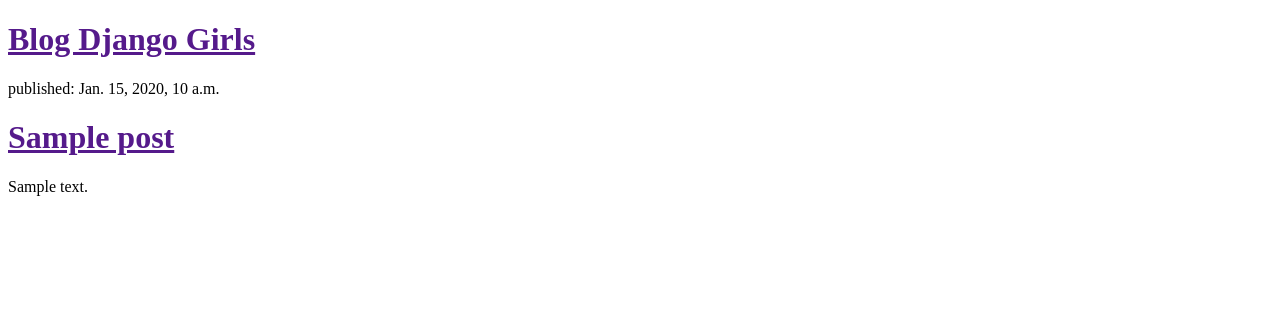
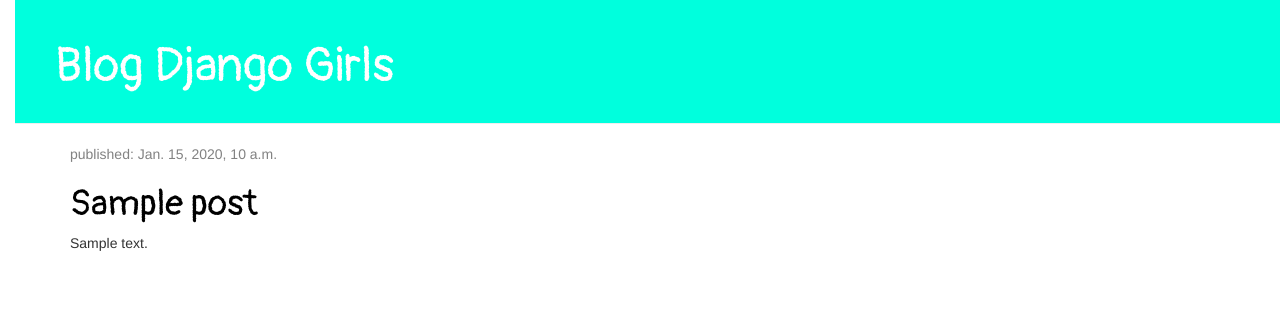
Before and after one commit to paolin28/mi-primer-blog, a Django app: template blog/templates/blog/post_list.html in a window 1280 px wide. Shown: the top 322 px of the page. Run offline with Django 3.2, Linux system fonts and the light colour scheme; the template is opened without the code that fills it: most values are stand-ins (such as "Sample title", 1, 10 or a date in 2020); some libraries are stand-ins or nearby versions.

Commit message:
template html

```diff
--- /dev/null
+++ b/blog/static/css/blog.css
@@ -0,0 +1,53 @@
+h1 a{
+	color :  #FCA205;
+	font-family: 'Pangolin', cursive;
+}
+body {
+    padding-left: 15px;
+}
+.page-header {
+    background-color: #00ffdd;
+    margin-top: 0;
+    padding: 20px 20px 20px 40px;
+}
+
+.page-header h1, .page-header h1 a, .page-header h1 a:visited, .page-header h1 a:active {
+    color: #ffffff;
+    font-size: 36pt;
+    text-decoration: none;
+}
+
+.content {
+    margin-left: 40px;
+}
+
+h1, h2, h3, h4 {
+    font-family: 'Pangolin', cursive;
+}
+
+.date {
+    color: #828282;
+}
+
+.save {
+    float: right;
+}
+
+.post-form textarea, .post-form input {
+    width: 100%;
+}
+
+.top-menu, .top-menu:hover, .top-menu:visited {
+    color: #ffffff;
+    float: right;
+    font-size: 26pt;
+    margin-right: 20px;
+}
+
+.post {
+    margin-bottom: 70px;
+}
+
+.post h1 a, .post h1 a:visited {
+    color: #000000;
+}
--- a/blog/templates/blog/post_list.html
+++ b/blog/templates/blog/post_list.html
@@ -1,21 +1,35 @@
+{% load staticfiles %}
 <!DOCTYPE html>
 <html lang = "zxx">
 <head>
 	<meta charset="utf-8">
 	<title>Mi Primer Blog</title>
+	<link rel="stylesheet" href="//maxcdn.bootstrapcdn.com/bootstrap/3.2.0/css/bootstrap.min.css">
+	<link rel="stylesheet" href="//maxcdn.bootstrapcdn.com/bootstrap/3.2.0/css/bootstrap-theme.min.css">
+	<link rel="stylesheet" href="{% static 'css/blog.css' %}">
+	<link href="https://fonts.googleapis.com/css?family=Pangolin" rel="stylesheet">
 </head>
 <body>
-	 <div>
-	 	<h1><a href="">Blog Django Girls</a></h1>
+	 <div class="page-header">
+	  	<h1><a href="/">Blog Django Girls</a></h1>
 	  </div>
 
+      <div class="content container">
+      		<div class="row">
+      			<div class="col-md-8">
       				{% for post in posts %}
-      	<div>
+      			<div class= "post">
+      				<div class="date">
 	        			<p>published: {{ post.published_date }}</p>
+	        		</div>
 	        		<h1><a href="">{{ post.title }}</a></h1>
 	        		<p>{{ post.text|linebreaks }}</p>
 	    			</div>
 	  			{% endfor %}
+	  			</div>
+	  		</div>
+		</div>
+
 
 </body>
 </html>
--- a/miblog/settings.py
+++ b/miblog/settings.py
@@ -26,7 +26,7 @@
 # SECURITY WARNING: don't run with debug turned on in production!
 DEBUG = True
 
-ALLOWED_HOSTS = ['paolin28.pythonanywhere.com']
+ALLOWED_HOSTS = ['127.0.0.1', 'paolin28.pythonanywhere.com' ]
 
 
 # Application definition
```
Lines whose indentation alone changed are shown as unchanged.
